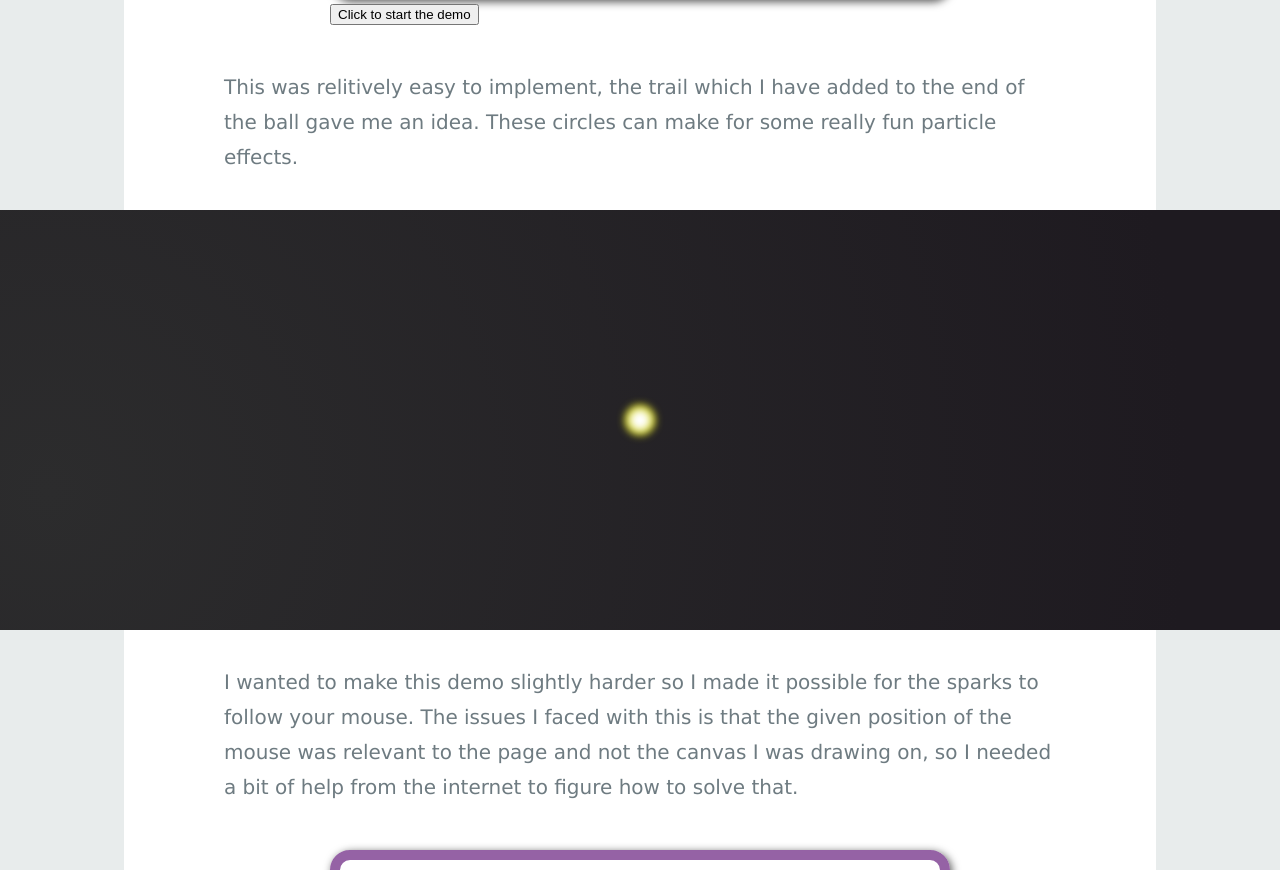
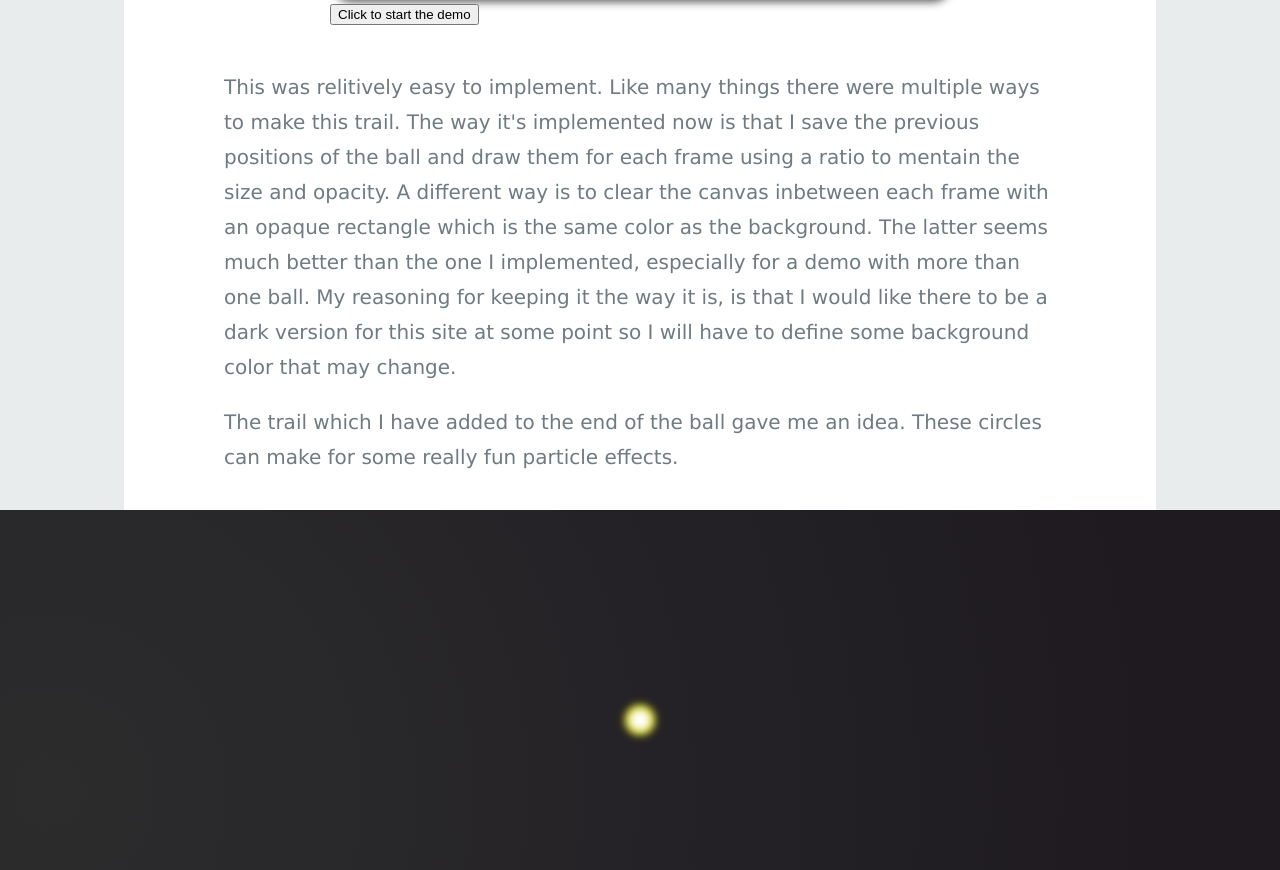
Before and after one commit to Fompster/MyBrain, a plain HTML site: page Pages/particles.html in a window 1280 px wide. Shown: the part 1494-2364 px from the top of the page. Drawn offline with Linux system fonts and the light colour scheme.

Commit message:
edited text

```diff
--- a/Pages/particles.html
+++ b/Pages/particles.html
@@ -30,8 +30,15 @@
                 Click to start the demo
             </button>
         </div>
-        <p>This was relitively easy to implement, the trail which I have added to the end of the ball gave me an idea. These circles can make for some
-            really fun particle effects.</p>
+        <p>This was relitively easy to implement. Like many things there were multiple ways to make this trail. The way it's implemented now is that I save the
+            previous positions of the ball and draw them for each frame using a ratio to mentain the size and opacity. A different way is to clear the canvas
+            inbetween each frame with an opaque rectangle which is the same color as the background. The latter seems much better than the one I implemented,
+            especially for a demo with more than one ball. My reasoning for keeping it the way it is, is that I would like there to be a dark version for this
+            site at some point so I will have to define some background color that may change.
+        </p>
+        <p>
+            The trail which I have added to the end of the ball gave me an idea. These circles can make for some really fun particle effects.
+        </p>
     </div>
     <div class="dark-section" onload="sparks(canvas2);">
         <canvas class="expanded-canvas" id="canvas2"></canvas>
```
